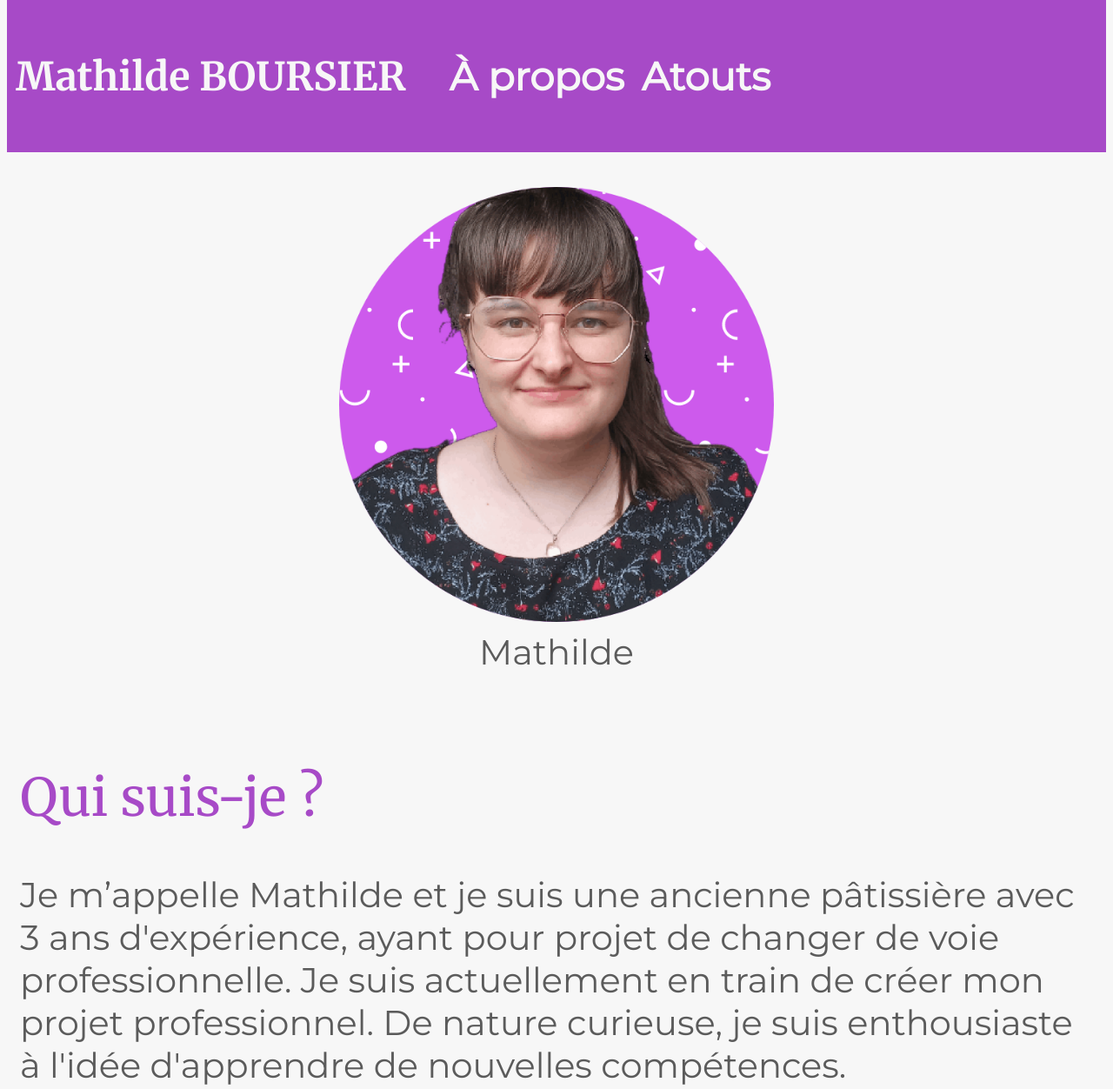
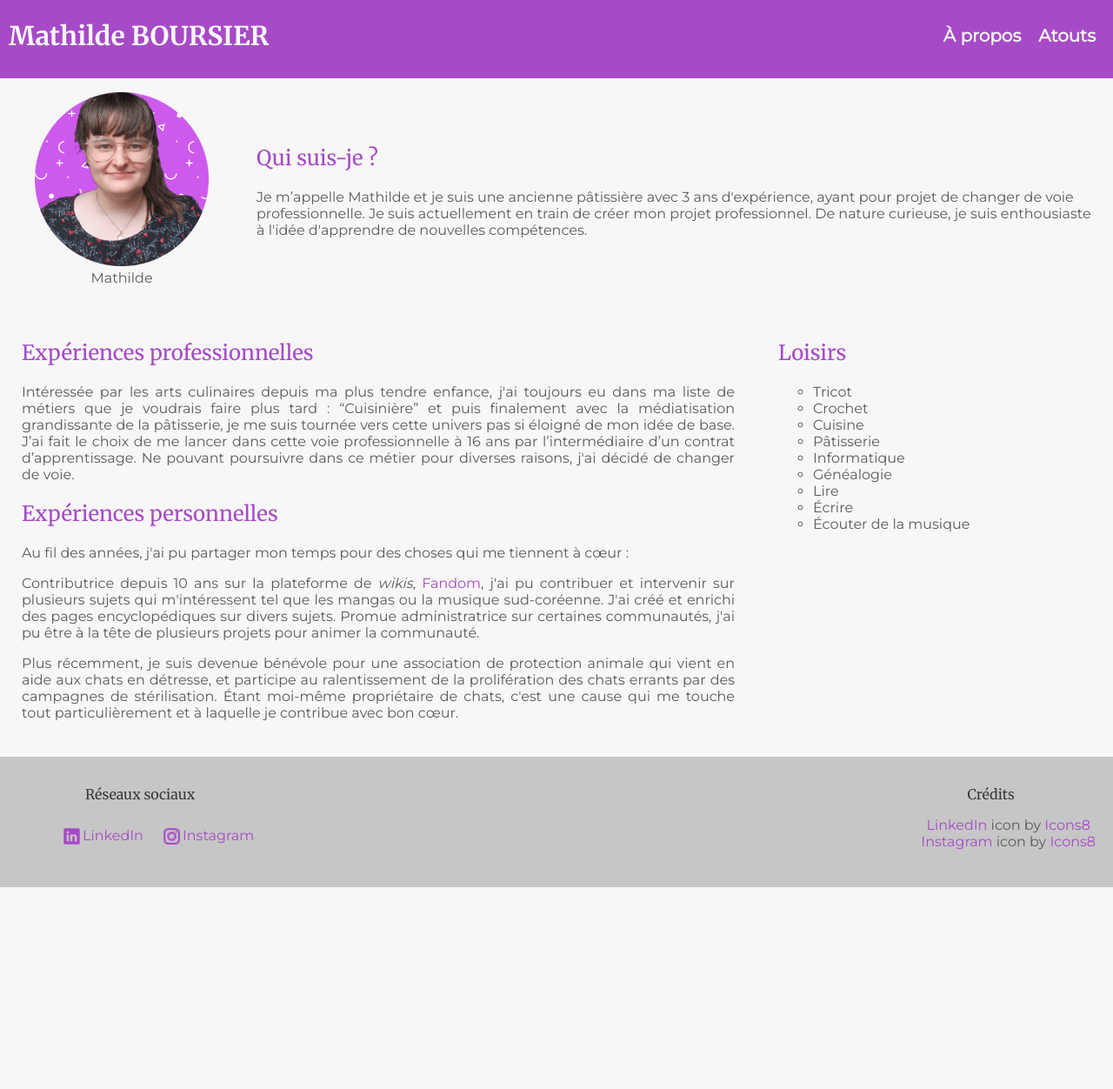
Before and after one commit to HTML-IDEA/CV, a plain HTML site: page index.html in a window 1280 px wide. Shown: the part 8-1260 px from the top of the page at 87% size. After the commit the page ends 1028 px from the top, so only its background shows below. Drawn offline with Linux system fonts and the light colour scheme.

Commit message:
Design complet de la page

```diff
--- a/index.html
+++ b/index.html
@@ -3,10 +3,11 @@
     <head>
         <title>CV Mathilde</title>
         <meta charset="utf-8">
+        <meta name="viewport" content="width=device-width, initial-scale=1">
         <link rel="stylesheet" href="style.css">
         <link rel="preconnect" href="https://fonts.googleapis.com">
-<link rel="preconnect" href="https://fonts.gstatic.com" crossorigin>
-<link href="https://fonts.googleapis.com/css2?family=Merriweather:wght@400;700&family=Montserrat&display=swap" rel="stylesheet">
+        <link rel="preconnect" href="https://fonts.gstatic.com" crossorigin>
+        <link href="https://fonts.googleapis.com/css2?family=Merriweather:wght@400;700&family=Montserrat&display=swap" rel="stylesheet">
     </head>
     <body>
         <!-- Barre de navigation -->
@@ -20,10 +21,10 @@
         </nav>
     </header>
     <!-- Photo + présentation -->
-    <main>
+    <main id="intro">
         <aside>
             <figure>
-                <img src="Images/photo de profil 1.png" alt="photo de Mathilde" width="200px">
+                <img src="Images/photo de profil 1.png" alt="photo de Mathilde">
                 <figcaption>Mathilde</figcaption>
             </figure>
         </aside>
@@ -37,6 +38,7 @@
         </article>
     </main>
     <!-- expériences -->
+    <div id="experiences">
     <article>
         <!-- professionnelles -->
         <section>
@@ -80,6 +82,7 @@
                 </ul>
             </article>
         </aside>
+        </div>
     <!-- footer -->
     <footer>
         <nav>
--- a/style.css
+++ b/style.css
@@ -3,7 +3,7 @@ body {
     font-family: 'Montserrat', sans-serif;
     color:#5b5b5b;
     background-color:#f7f7f7;
-    font-size:40px;
+     margin:auto;
 }
 h1, h2, h3 {
     font-family: 'Merriweather', serif;
@@ -14,7 +14,6 @@ h2, h3 {
 h1 {
     font-weight: 700;
     color:#f7f7f7;
-    font-size:45px;
     }
 h2, h3 {
     font-weight:400;
@@ -32,19 +31,20 @@ a:hover {
 ul li {
     list-style-type: none;
 }
-
+aside li {
+    list-style-type:circle;
+}
 /* Header */
 header a,header a:visited, header a:focus, header a:hover, header a:active {
     color:#f7f7f7;
     font-weight:bold;
-    font-size:45px;
 }
 header {
         background-color:#a74ac7;
         padding:10px;
         display:flex;
-        flex-direction:row;
-        align-items: center;
+        flex-direction:column;
+        align-items:center;
 }
 header li {
     margin:10px;
@@ -62,7 +62,7 @@ main aside {
     justify-content: center;
 }
 aside img {
-    width:500px;
+    width:200px;
 }
 figcaption {
     text-align: center;
@@ -83,18 +83,77 @@ footer nav, footer div {
     text-align:center;
 }
 footer img {
-    width:50px;
+    width:25px;
     vertical-align: middle;
 }
 footer h2 {
     color:#3a3939;
 }
 
-/*responsive
+/*responsive design */
+@media only screen and (min-width:900px) {
+    /* ajustements tailles */
+    body {
+        font-size:16px;
+    }
+    h1 {
+        font-size:30px;
+    }
+    header a {
+        font-size:20px;
+    }
+
+    footer h2 {
+        font-size:16px;
+    }
+    /* disposition */
     header {
             background-color:#a74ac7;
             padding:10px;
+            display:flex;
+            flex-direction:row;
+            align-items: center;
             position:sticky;
             top:0;
+            justify-content:space-between;
     }
-*/
+    #intro {
+    display:flex;
+    }
+    #intro article {
+    align-self:center;
+    }
+    #experiences {
+    display:flex;
+    }
+    #experiences article {
+    margin:10px;
+    flex:2;
+    }
+    #experiences aside {
+        flex:1;
+    }
+    footer {
+        display:flex;
+        justify-content:space-between;
+    }
+    footer nav ul {
+        display:flex;
+    }
+    footer nav li {
+        margin:10px;
+    }
+    #mes_atouts {
+        margin:10px;
+    }
+    #liste_atouts {
+        display:grid;
+        grid-template-columns:repeat(4,1fr);
+        gap:20px;
+        grid-gap:20px;
+    }
+    #liste_atouts section {
+        text-align:center;
+        padding:10px;
+    }
+}
```
Also changed, not shown: atouts.html (+3 -2 lines). Lines whose indentation alone changed are shown as unchanged.
